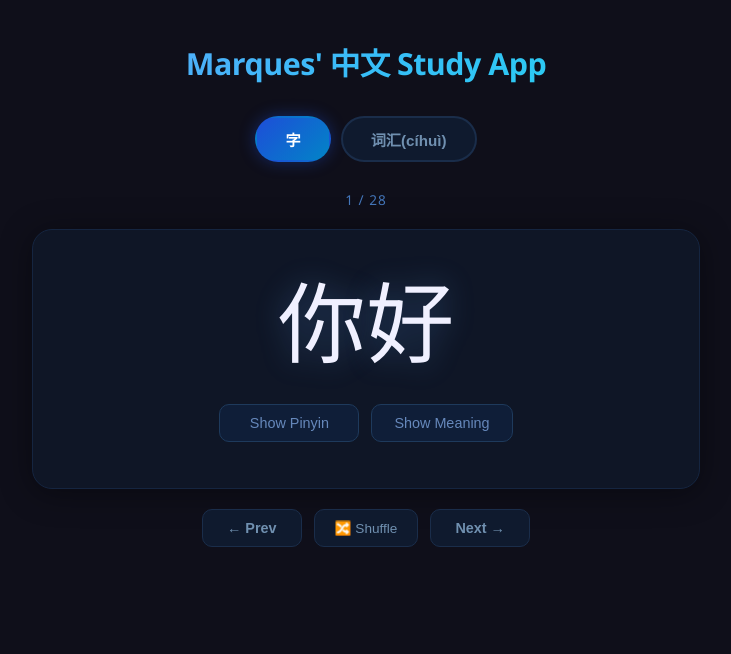
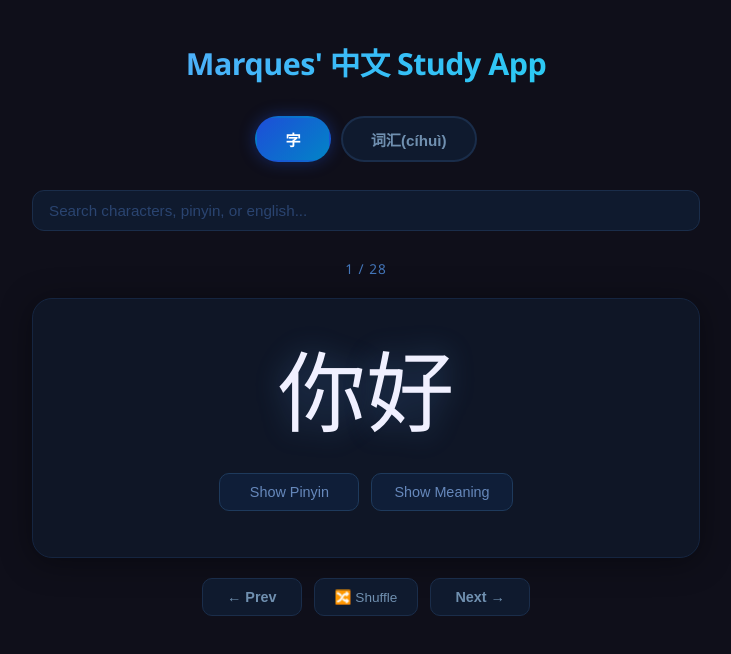
Before and after one commit to marques-batoon/chinese-study, a React (Vite) app: page / in a window 1280 px wide. Shown: the top 654 px of the page, without its empty margins (274-1005 px from the left). Built offline with nearby package versions, Linux system fonts and the light colour scheme.

Commit message:
added search function. stripTones strips diacritics via NFD normalization: 'ni' matches 'nǐ'. Chinese characters matched with raw includes (no normalization needed). English matched case-insensitive

```diff
--- a/src/App.css
+++ b/src/App.css
@@ -65,6 +65,41 @@ body {
   border-color: transparent;
   color: #fff;
   box-shadow: 0 0 16px rgba(29, 78, 216, 0.4);
+}
+
+/* Search */
+.search-bar {
+  position: relative;
+  display: flex;
+  align-items: center;
+}
+
+.search-bar input {
+  width: 100%;
+  padding: 11px 16px;
+  border-radius: 12px;
+  border: 1.5px solid #1a2d4a;
+  background: #0f1a2e;
+  color: #e0f0ff;
+  font-size: 0.95rem;
+  outline: none;
+  transition: border-color 0.2s;
+}
+
+.search-bar input:focus {
+  border-color: #3b82f6;
+}
+
+.search-bar input::placeholder {
+  color: #2a4470;
+}
+
+.search-count {
+  position: absolute;
+  right: 12px;
+  font-size: 0.8rem;
+  color: #4477bb;
+  pointer-events: none;
 }
 
 /* Study area */
--- a/src/App.jsx
+++ b/src/App.jsx
@@ -3,9 +3,24 @@ import StudyCard from "./components/StudyCard";
 import { defaultEntries } from "./data/defaultData";
 import "./App.css";
 
+function stripTones(str) {
+  return str.normalize("NFD").replace(/[̀-ͯ]/g, "").toLowerCase();
+}
+
 export default function App() {
   const [entries] = useState(defaultEntries);
   const [mode, setMode] = useState("characters");
+  const [query, setQuery] = useState("");
+
+  const q = stripTones(query.trim());
+  const filteredEntries = q
+    ? entries.filter(
+        (e) =>
+          e.character.includes(query.trim()) ||
+          stripTones(e.pinyin).includes(q) ||
+          e.english.toLowerCase().includes(q)
+      )
+    : entries;
 
   return (
     <div className="app">
@@ -28,7 +43,21 @@ export default function App() {
         </button>
       </div>
 
-      <StudyCard entries={entries} mode={mode} />
+      <div className="search-bar">
+        <input
+          type="text"
+          placeholder="Search characters, pinyin, or english..."
+          value={query}
+          onChange={(e) => setQuery(e.target.value)}
+        />
+        {query && (
+          <span className="search-count">
+            {filteredEntries.length} / {entries.length}
+          </span>
+        )}
+      </div>
+
+      <StudyCard entries={filteredEntries} mode={mode} />
     </div>
   );
 }
```
